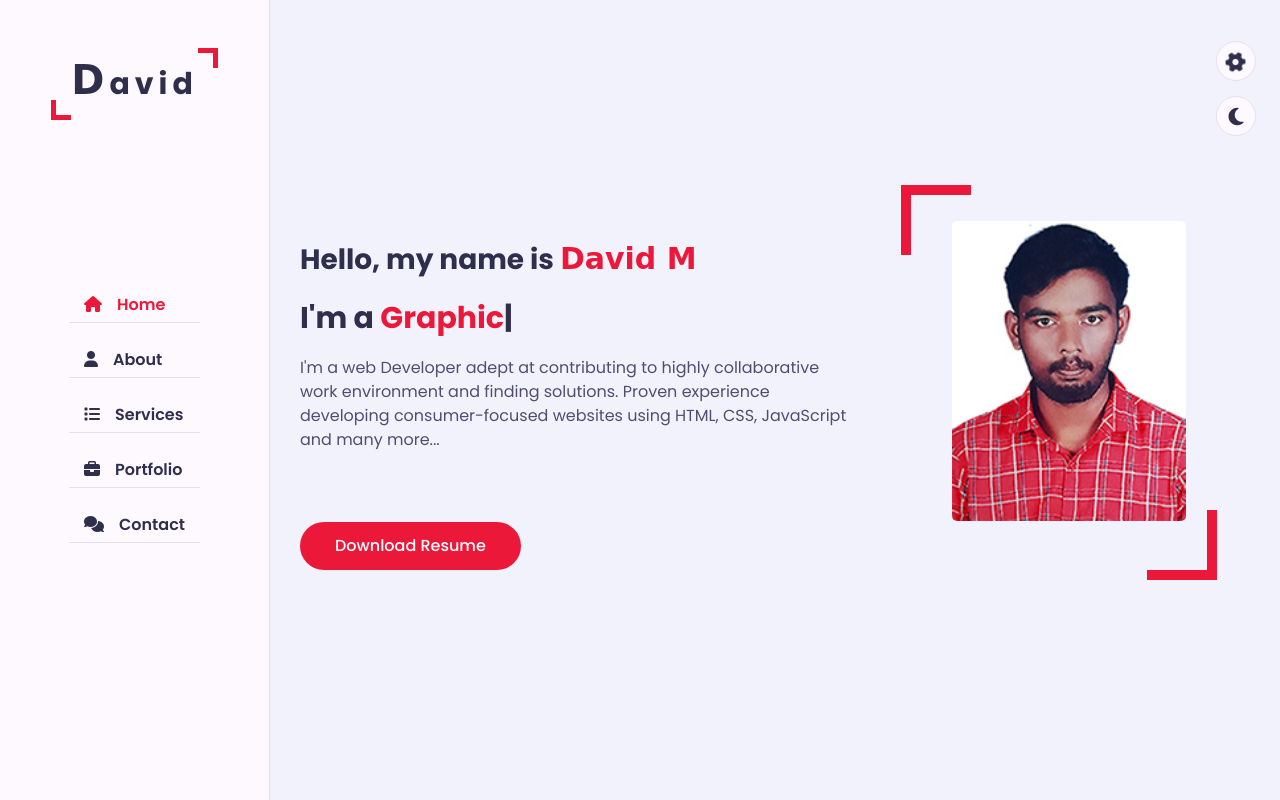
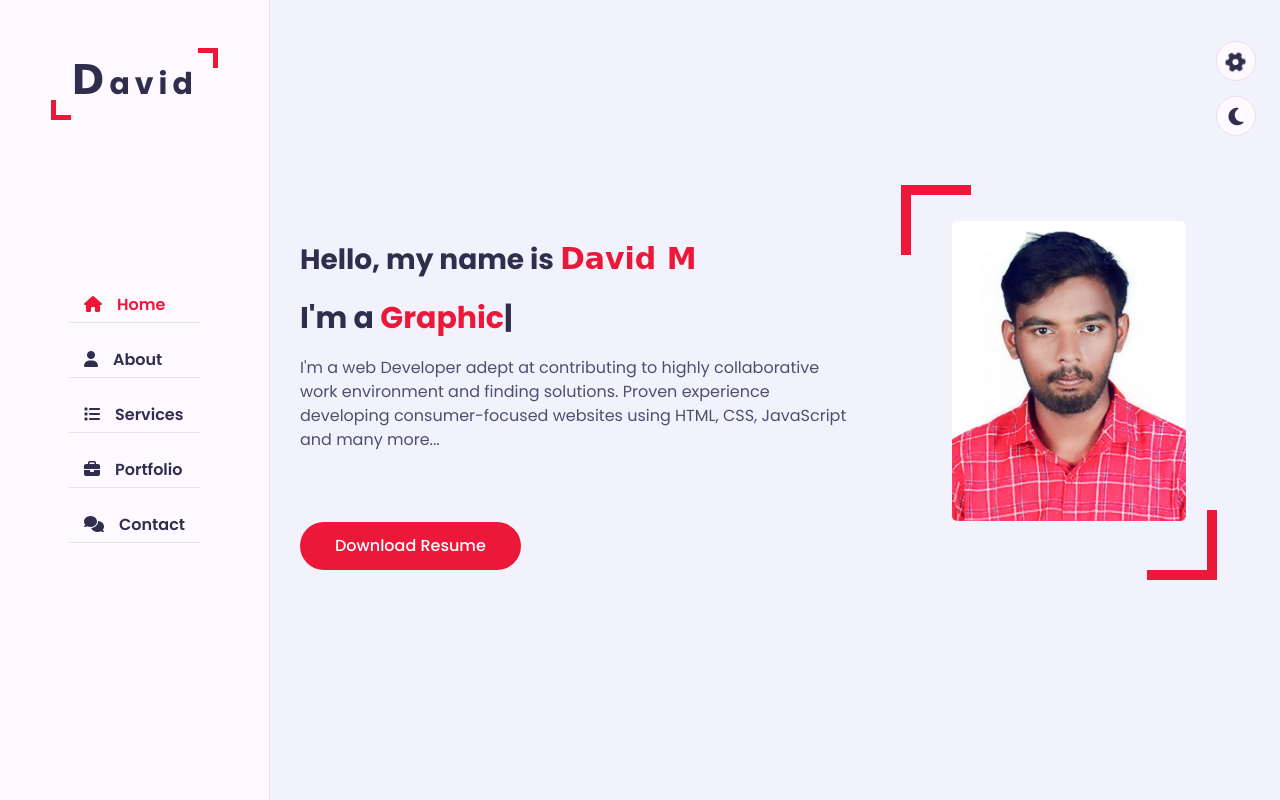
Before and after one commit to davidwebdeveloper/Davidmesiya007.github.io, a plain HTML site: page index.html in a window 1280 px wide. Drawn offline with nearby package versions, Linux system fonts and the light colour scheme; a web font is replaced by a local one.

Commit message:
Photograph updated

```diff
--- a/index.html
+++ b/index.html
@@ -106,7 +106,7 @@
                 >
               </div>
               <div class="home-img padd-15">
-                <img src="images/photograph.jpg" alt="david photograph" />
+                <img src="images/photograph-1.jpg" alt="david photograph" />
               </div>
             </div>
           </div>
```
Also changed, not shown: images/photograph-1.jpg (added).
